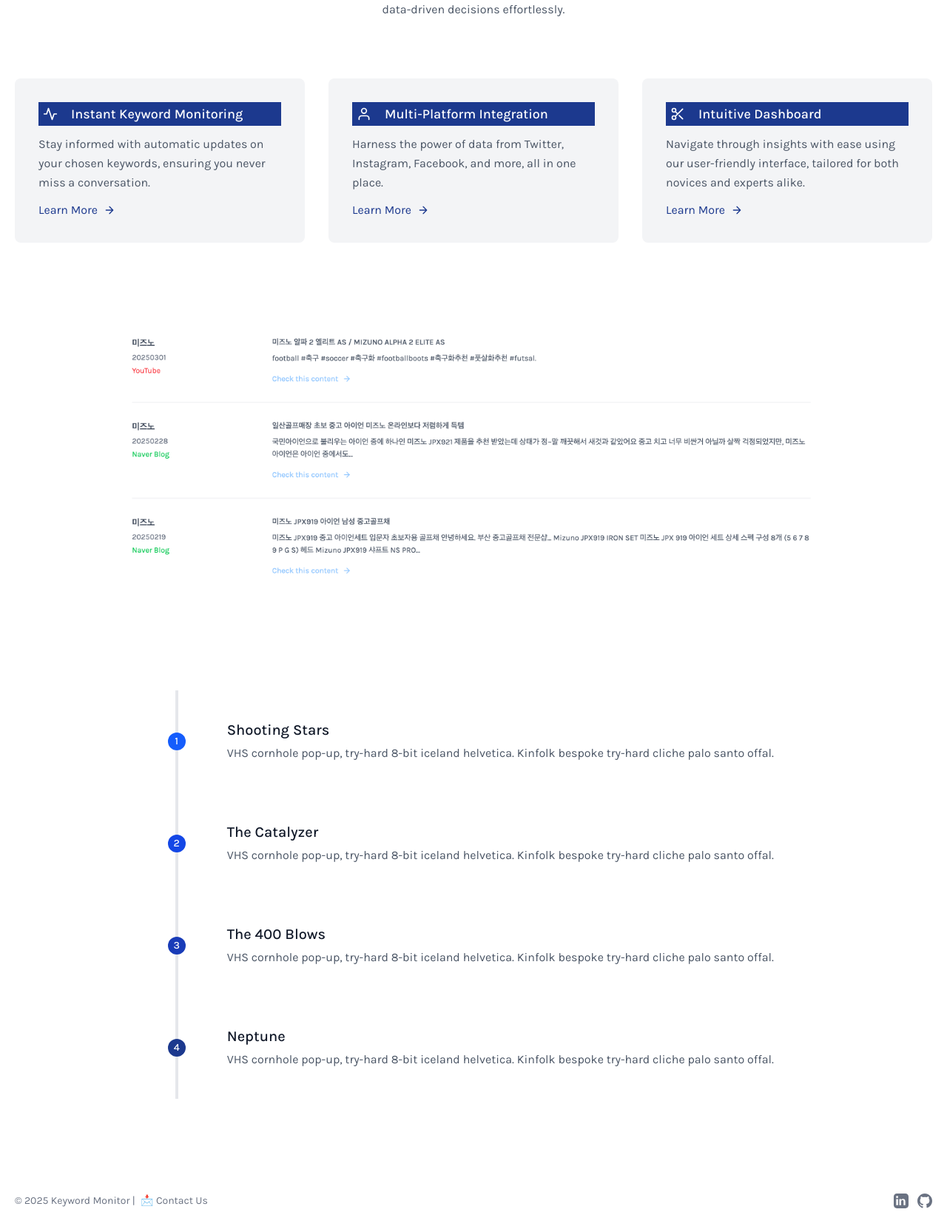
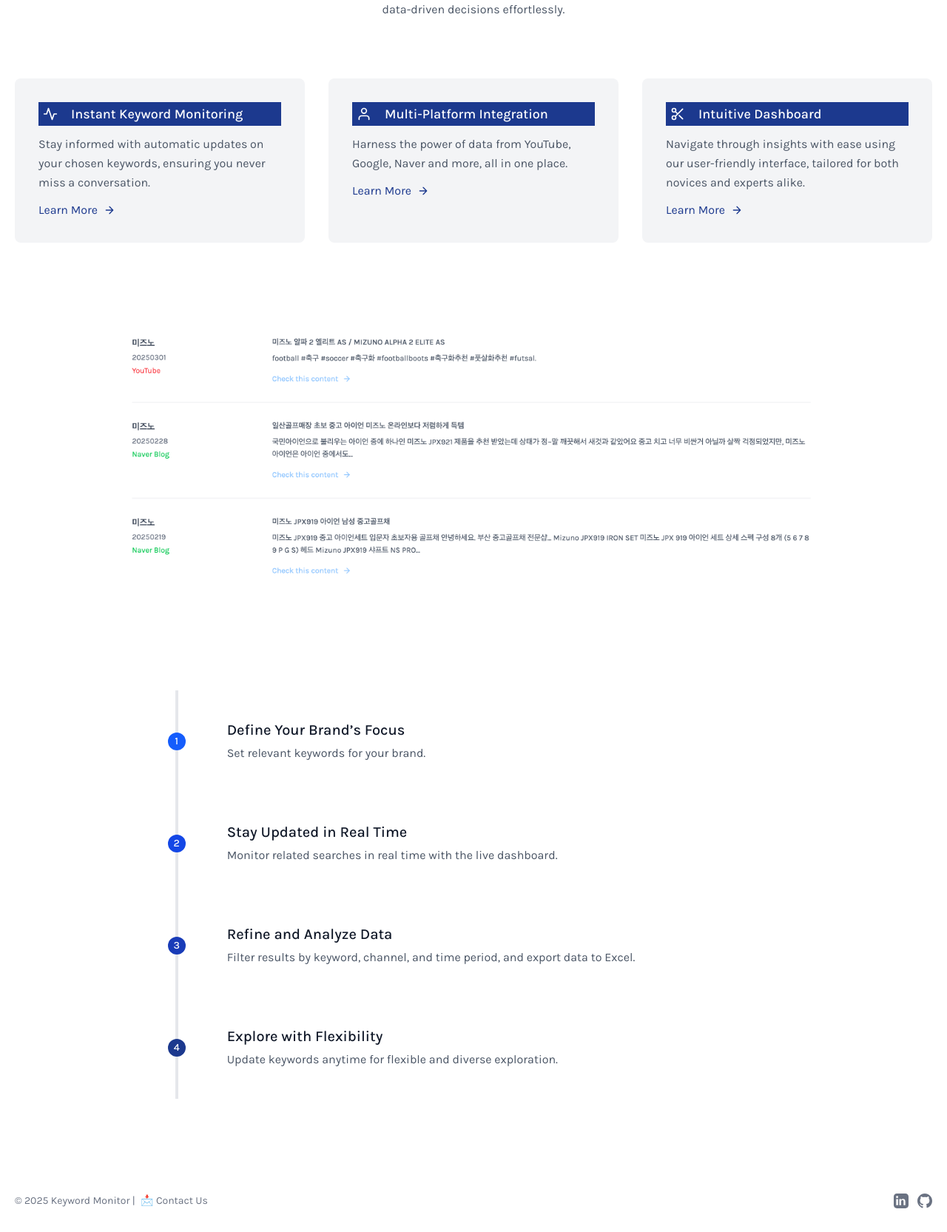
Before and after one commit to Rlohaustralia/keyword-monitor, a Django app: template templates/index.html in a window 1280 px wide. Shown: the part 1571-3236 px from the top of the page at 74% size. Run offline with Django 4.2, Linux system fonts and the light colour scheme; the template is opened without the code that fills it, so the values that code supplies are empty; some web fonts are replaced.

Commit message:
Add keyword monitoring features

```diff
--- a/templates/index.html
+++ b/templates/index.html
@@ -15,8 +15,8 @@
         <div class="flex relative">
           <img alt="gallery" class="absolute inset-0 w-full h-full object-cover object-center" src="{% static 'assets/images/sub1.webp' %}">
           <div class="px-8 py-10 relative z-10 w-full border-4 border-gray-200 bg-white opacity-0 hover:opacity-100">
-            <h2 class="tracking-widest text-sm title-font font-medium text-indigo-500 mb-1">THE SUBTITLE</h2>
-            <h1 class="title-font text-lg font-medium text-gray-900 mb-3">Shooting Stars</h1>
+            <h2 class="tracking-widest text-sm title-font font-medium text-indigo-500 mb-1">🛒</h2>
+            <h1 class="title-font text-lg font-medium text-gray-900 mb-3">Clothing</h1>
             <p class="leading-relaxed">Photo booth fam kinfolk cold-pressed sriracha leggings jianbing microdosing tousled waistcoat.</p>
           </div>
         </div>
@@ -25,8 +25,8 @@
         <div class="flex relative">
           <img alt="gallery" class="absolute inset-0 w-full h-full object-cover object-center" src="{% static 'assets/images/sub3.avif' %}">
           <div class="px-8 py-10 relative z-10 w-full border-4 border-gray-200 bg-white opacity-0 hover:opacity-100">
-            <h2 class="tracking-widest text-sm title-font font-medium text-indigo-500 mb-1">THE SUBTITLE</h2>
-            <h1 class="title-font text-lg font-medium text-gray-900 mb-3">The Catalyzer</h1>
+            <h2 class="tracking-widest text-sm title-font font-medium text-indigo-500 mb-1">🛒</h2>
+            <h1 class="title-font text-lg font-medium text-gray-900 mb-3">Fashion</h1>
             <p class="leading-relaxed">Photo booth fam kinfolk cold-pressed sriracha leggings jianbing microdosing tousled waistcoat.</p>
           </div>
         </div>
@@ -35,8 +35,8 @@
         <div class="flex relative">
           <img alt="gallery" class="absolute inset-0 w-full h-full object-cover object-center" src="{% static 'assets/images/sub4.webp' %}">
           <div class="px-8 py-10 relative z-10 w-full border-4 border-gray-200 bg-white opacity-0 hover:opacity-100">
-            <h2 class="tracking-widest text-sm title-font font-medium text-indigo-500 mb-1">THE SUBTITLE</h2>
-            <h1 class="title-font text-lg font-medium text-gray-900 mb-3">The 400 Blows</h1>
+            <h2 class="tracking-widest text-sm title-font font-medium text-indigo-500 mb-1">🛒</h2>
+            <h1 class="title-font text-lg font-medium text-gray-900 mb-3">Tableware</h1>
             <p class="leading-relaxed">Photo booth fam kinfolk cold-pressed sriracha leggings jianbing microdosing tousled waistcoat.</p>
           </div>
         </div>
@@ -45,8 +45,8 @@
         <div class="flex relative">
           <img alt="gallery" class="absolute inset-0 w-full h-full object-cover object-center" src="{% static 'assets/images/sub10.jpg' %}">
           <div class="px-8 py-10 relative z-10 w-full border-4 border-gray-200 bg-white opacity-0 hover:opacity-100">
-            <h2 class="tracking-widest text-sm title-font font-medium text-indigo-500 mb-1">THE SUBTITLE</h2>
-            <h1 class="title-font text-lg font-medium text-gray-900 mb-3">Neptune</h1>
+            <h2 class="tracking-widest text-sm title-font font-medium text-indigo-500 mb-1">🛒</h2>
+            <h1 class="title-font text-lg font-medium text-gray-900 mb-3">Lifestyle</h1>
             <p class="leading-relaxed">Photo booth fam kinfolk cold-pressed sriracha leggings jianbing microdosing tousled waistcoat.</p>
           </div>
         </div>
@@ -55,8 +55,8 @@
         <div class="flex relative">
           <img alt="gallery" class="absolute inset-0 w-full h-full object-cover object-center" src="{% static 'assets/images/sub9.jpg' %}">
           <div class="px-8 py-10 relative z-10 w-full border-4 border-gray-200 bg-white opacity-0 hover:opacity-100">
-            <h2 class="tracking-widest text-sm title-font font-medium text-indigo-500 mb-1">THE SUBTITLE</h2>
-            <h1 class="title-font text-lg font-medium text-gray-900 mb-3">Holden Caulfield</h1>
+            <h2 class="tracking-widest text-sm title-font font-medium text-indigo-500 mb-1">🛒</h2>
+            <h1 class="title-font text-lg font-medium text-gray-900 mb-3">Cosmetic</h1>
             <p class="leading-relaxed">Photo booth fam kinfolk cold-pressed sriracha leggings jianbing microdosing tousled waistcoat.</p>
           </div>
         </div>
@@ -65,8 +65,8 @@
         <div class="flex relative">
           <img alt="gallery" class="absolute inset-0 w-full h-full object-cover object-center" src="{% static 'assets/images/sub11.jpg' %}">
           <div class="px-8 py-10 relative z-10 w-full border-4 border-gray-200 bg-white opacity-0 hover:opacity-100">
-            <h2 class="tracking-widest text-sm title-font font-medium text-indigo-500 mb-1">THE SUBTITLE</h2>
-            <h1 class="title-font text-lg font-medium text-gray-900 mb-3">Alper Kamu</h1>
+            <h2 class="tracking-widest text-sm title-font font-medium text-indigo-500 mb-1">🛒</h2>
+            <h1 class="title-font text-lg font-medium text-gray-900 mb-3">Food and Beverage</h1>
             <p class="leading-relaxed">Photo booth fam kinfolk cold-pressed sriracha leggings jianbing microdosing tousled waistcoat.</p>
           </div>
         </div>
@@ -117,7 +117,7 @@
             <h2 class="text-lg text-white title-font font-medium">Multi-Platform Integration</h2>
           </div>
           <div class="flex-grow">
-            <p class="leading-relaxed text-base">Harness the power of data from Twitter, Instagram, Facebook, and more, all in one place.</p>
+            <p class="leading-relaxed text-base">Harness the power of data from YouTube, Google, Naver and more, all in one place.</p>
             <a class="mt-3 text-blue-900 inline-flex items-center">Learn More
               <svg fill="none" stroke="currentColor" stroke-linecap="round" stroke-linejoin="round" stroke-width="2" class="w-4 h-4 ml-2" viewBox="0 0 24 24">
                 <path d="M5 12h14M12 5l7 7-7 7"></path>
@@ -163,8 +163,8 @@
       <div class="flex-shrink-0 w-6 h-6 rounded-full mt-10 sm:mt-0 inline-flex items-center justify-center bg-blue-600 text-white relative z-10 title-font font-medium text-sm">1</div>
       <div class="flex-grow md:pl-8 pl-6 flex sm:items-center items-start flex-col sm:flex-row">
         <div class="flex-grow sm:pl-6 mt-6 sm:mt-0">
-          <h2 class="font-medium title-font text-gray-900 mb-1 text-xl">Shooting Stars</h2>
-          <p class="leading-relaxed">VHS cornhole pop-up, try-hard 8-bit iceland helvetica. Kinfolk bespoke try-hard cliche palo santo offal.</p>
+          <h2 class="font-medium title-font text-gray-900 mb-1 text-xl">Define Your Brand’s Focus</h2>
+          <p class="leading-relaxed">Set relevant keywords for your brand.</p>
         </div>
       </div>
     </div>
@@ -175,8 +175,8 @@
       <div class="flex-shrink-0 w-6 h-6 rounded-full mt-10 sm:mt-0 inline-flex items-center justify-center bg-blue-700 text-white relative z-10 title-font font-medium text-sm">2</div>
       <div class="flex-grow md:pl-8 pl-6 flex sm:items-center items-start flex-col sm:flex-row">
         <div class="flex-grow sm:pl-6 mt-6 sm:mt-0">
-          <h2 class="font-medium title-font text-gray-900 mb-1 text-xl">The Catalyzer</h2>
-          <p class="leading-relaxed">VHS cornhole pop-up, try-hard 8-bit iceland helvetica. Kinfolk bespoke try-hard cliche palo santo offal.</p>
+          <h2 class="font-medium title-font text-gray-900 mb-1 text-xl">Stay Updated in Real Time</h2>
+          <p class="leading-relaxed">Monitor related searches in real time with the live dashboard.</p>
         </div>
       </div>
     </div>
@@ -187,8 +187,8 @@
       <div class="flex-shrink-0 w-6 h-6 rounded-full mt-10 sm:mt-0 inline-flex items-center justify-center bg-blue-800 text-white relative z-10 title-font font-medium text-sm">3</div>
       <div class="flex-grow md:pl-8 pl-6 flex sm:items-center items-start flex-col sm:flex-row">
         <div class="flex-grow sm:pl-6 mt-6 sm:mt-0">
-          <h2 class="font-medium title-font text-gray-900 mb-1 text-xl">The 400 Blows</h2>
-          <p class="leading-relaxed">VHS cornhole pop-up, try-hard 8-bit iceland helvetica. Kinfolk bespoke try-hard cliche palo santo offal.</p>
+          <h2 class="font-medium title-font text-gray-900 mb-1 text-xl">Refine and Analyze Data</h2>
+          <p class="leading-relaxed">Filter results by keyword, channel, and time period, and export data to Excel.</p>
         </div>
       </div>
     </div>
@@ -199,8 +199,8 @@
       <div class="flex-shrink-0 w-6 h-6 rounded-full mt-10 sm:mt-0 inline-flex items-center justify-center bg-blue-900 text-white relative z-10 title-font font-medium text-sm">4</div>
       <div class="flex-grow md:pl-8 pl-6 flex sm:items-center items-start flex-col sm:flex-row">
         <div class="flex-grow sm:pl-6 mt-6 sm:mt-0">
-          <h2 class="font-medium title-font text-gray-900 mb-1 text-xl">Neptune</h2>
-          <p class="leading-relaxed">VHS cornhole pop-up, try-hard 8-bit iceland helvetica. Kinfolk bespoke try-hard cliche palo santo offal.</p>
+          <h2 class="font-medium title-font text-gray-900 mb-1 text-xl">Explore with Flexibility</h2>
+          <p class="leading-relaxed">Update keywords anytime for flexible and diverse exploration.</p>
         </div>
       </div>
     </div>
```
